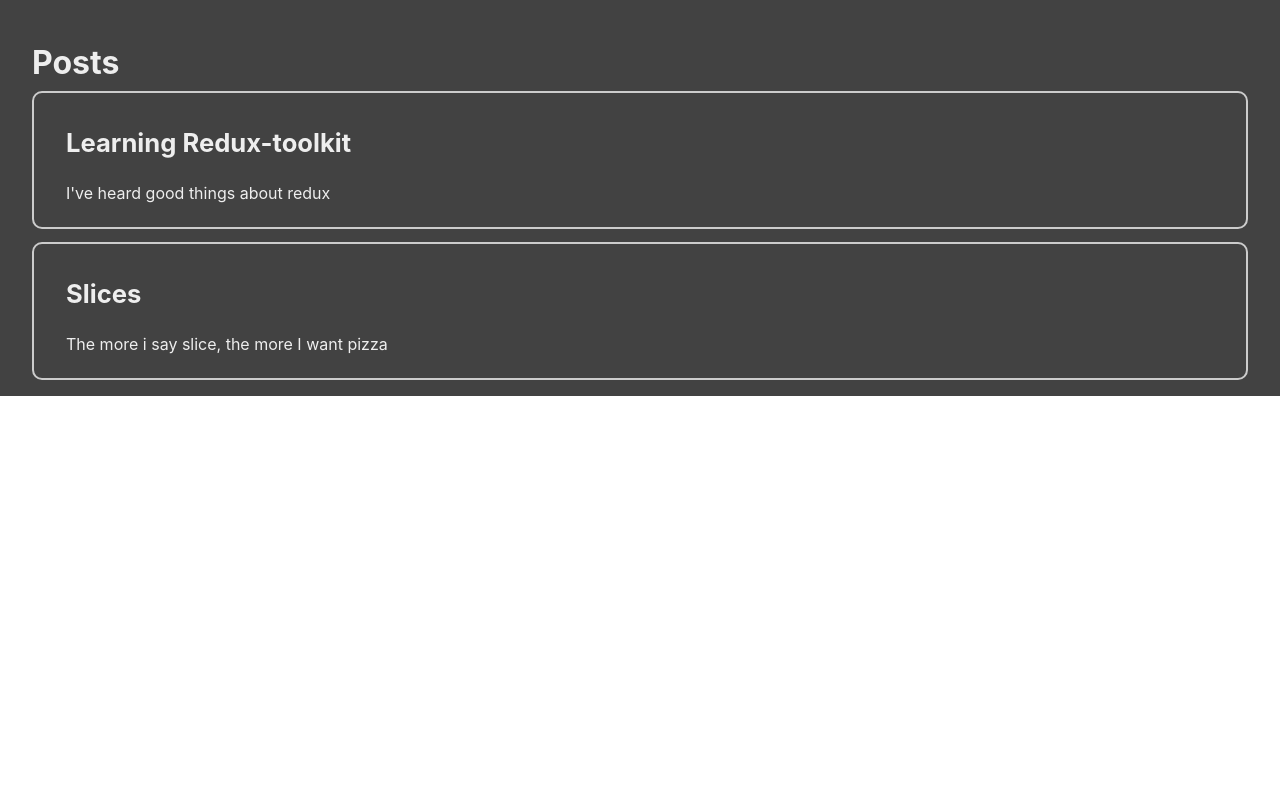
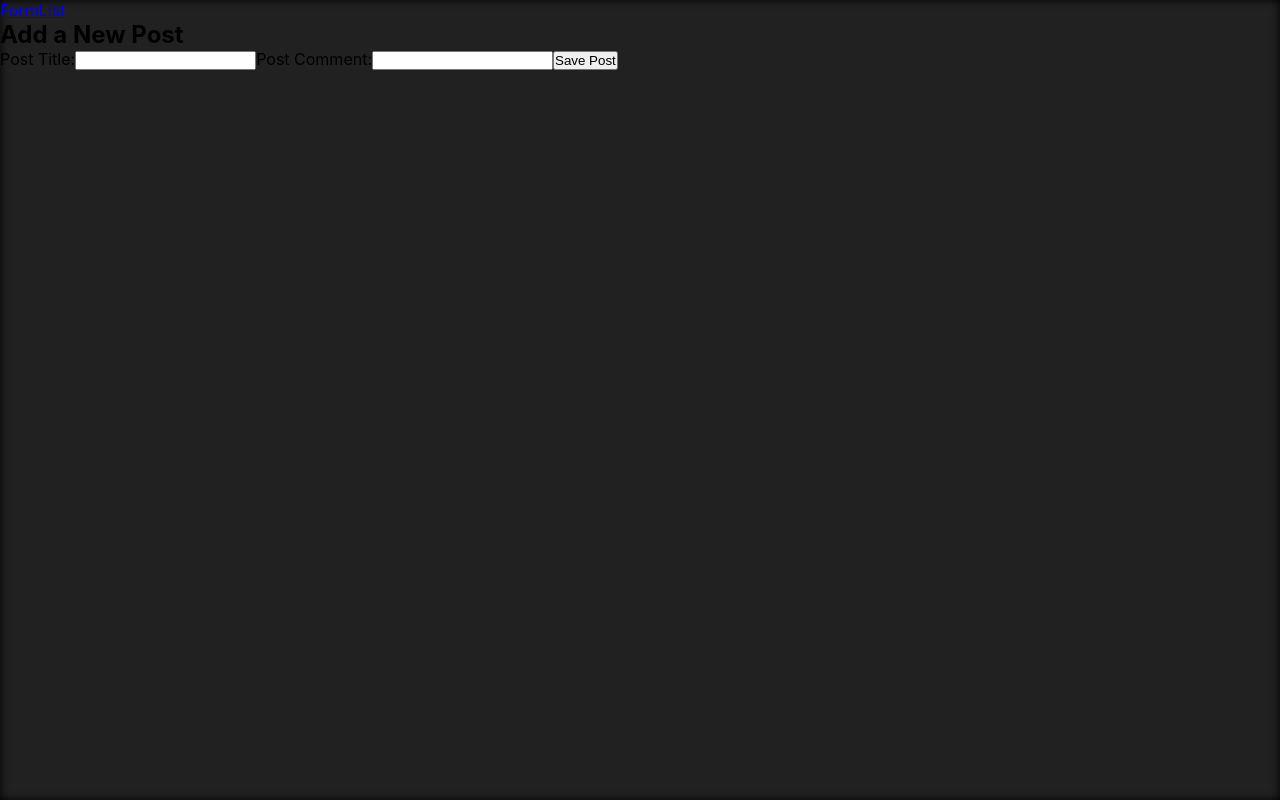
Before and after one commit to emrebican/post-bulletin, a React (Create React App) app: page /form in a window 1280 px wide. Built offline with nearby package versions, Linux system fonts and the light colour scheme.

Commit message:
add form & navbar components

```diff
--- a/package.json
+++ b/package.json
@@ -10,6 +10,7 @@
     "react": "^18.2.0",
     "react-dom": "^18.2.0",
     "react-redux": "^8.0.2",
+    "react-router-dom": "^6.3.0",
     "react-scripts": "5.0.1",
     "styled-components": "^5.3.5",
     "web-vitals": "^2.1.4"
--- a/src/App.js
+++ b/src/App.js
@@ -1,9 +1,17 @@
+import { Routes, Route } from 'react-router-dom';
+
+import Navbar from './components/Navbar/Navbar';
 import PostsList from "./features/posts/PostsList";
+import AddPostForm from "./features/posts/AddPostForm";
 
 function App() {
   return (
     <main>
-      <PostsList />
+      <Navbar />
+      <Routes>
+        <Route path='/form' element={<AddPostForm />} />
+        <Route path='/' element={<PostsList />} />
+      </Routes>
     </main>
   );
 }
--- /dev/null
+++ b/src/components/Navbar/Navbar.jsx
@@ -0,0 +1,12 @@
+import { NavLink } from "react-router-dom"
+
+const Navbar = () => {
+    return (
+        <nav>
+            <NavLink to="/form">Form</NavLink>
+            <NavLink to="/">List</NavLink>
+        </nav>
+    )
+}
+
+export default Navbar
--- /dev/null
+++ b/src/features/posts/AddPostForm.jsx
@@ -0,0 +1,69 @@
+import { useState } from "react";
+import { nanoid } from "@reduxjs/toolkit";
+import { useDispatch } from "react-redux";
+
+import { postAdded } from './postsSlice';
+
+const AddPostForm = () => {
+
+    const dispatch = useDispatch();
+
+    const [input, setInput] = useState({
+        title: "",
+        comment: ""
+    });
+
+    // Submit
+    const handleSubmit = (e) => {
+        e.preventDefault();
+
+        if (input.title.trim() && input.comment.trim()) {
+            dispatch(postAdded({
+                id: nanoid(),
+                ...input
+            }))
+        }
+
+        setInput({
+            title: "",
+            comment: ""
+        })
+    }
+
+    // onChange
+    const handleChange = (e) => {
+        const { value, name } = e.target;
+
+        setInput({
+            ...input,
+            [name]: value
+        })
+    }
+
+    return (
+        <section>
+            <h2>Add a New Post</h2>
+            <form onSubmit={handleSubmit}>
+                <label>Post Title:</label>
+                <input
+                    type="text"
+                    required
+                    name="title"
+                    value={input.title}
+                    onChange={handleChange}
+                />
+                <label>Post Comment:</label>
+                <input
+                    type="text"
+                    required
+                    name="comment"
+                    value={input.comment}
+                    onChange={handleChange}
+                />
+                <button>Save Post</button>
+            </form>
+        </section>
+    )
+}
+
+export default AddPostForm
--- a/src/features/posts/PostsList.jsx
+++ b/src/features/posts/PostsList.jsx
@@ -4,13 +4,14 @@ import { Section } from './postStyled';
 
 const PostsList = () => {
     const posts = useSelector(selectAllPosts);
-
+    console.log(posts);
     const renderedPosts = posts.map(post => (
         <article key={post.id}>
             <h3>{post.title}</h3>
             <p>{post.comment.substring(0, 100)}</p>
         </article>
     ))
+
     return (
         <Section>
             <h2>Posts</h2>
--- a/src/features/posts/postStyled.js
+++ b/src/features/posts/postStyled.js
@@ -3,25 +3,35 @@ import styled from "styled-components";
 export const Section = styled.section`
     display: flex;
     flex-direction: column;
+    align-items: center;
     gap: .8rem;
-    background-color: #424242;
     padding: 1rem 2rem;
 
     article {
-    border: 2px solid #ccc;
-    border-radius: 10px;
-    padding: .5rem 2rem;
-    background-color: #424242;
-    color: #eee;
+        width: 50%;
+        border: 2px solid #29b6f6;
+        border-radius: 10px;
+        padding: .5rem 2rem;
+        box-shadow: inset 0px 0px 10px black;
+        background-color: #29b6f6;
+        color: #eee;
 
         h3 {
             font-size: 1.6rem;
+            margin-bottom: .8rem;
+        }
+
+        p{
+            color: #ddd;
         }
     }
 
     h2 {
+        width: 15%  ;
+        text-align: center;
         font-size: 2rem;
         color: #eee;
-        margin-bottom: -.2rem;
+        margin-bottom: 1.2rem;
+        border-bottom: 2px solid #29b6f6;
     }
 `;
--- a/src/features/posts/postsSlice.jsx
+++ b/src/features/posts/postsSlice.jsx
@@ -9,11 +9,14 @@ const postsSlice = createSlice({
     name: "posts",
     initialState,
     reducers: {
-
+        postAdded: (state, action) => {
+            state.push(action.payload);
+            // [...state, action.payload]
+        }
     }
 });
 
-export const { } = postsSlice.actions;
+export const { postAdded } = postsSlice.actions;
 export default postsSlice.reducer;
 
 export const selectAllPosts = (state) => state.posts;
--- a/src/index.css
+++ b/src/index.css
@@ -1,8 +1,16 @@
+*{
+  margin: 0;
+  padding: 0;
+}
 body {
   margin: 0;
+  padding: 0;
   font-family: -apple-system, BlinkMacSystemFont, 'Segoe UI', 'Roboto', 'Oxygen',
     'Ubuntu', 'Cantarell', 'Fira Sans', 'Droid Sans', 'Helvetica Neue',
     sans-serif;
   -webkit-font-smoothing: antialiased;
   -moz-osx-font-smoothing: grayscale;
+  height: 100vh;
+  background-color: #212121;
+  box-shadow: inset 0px 0px 10px black;
 }
--- a/src/index.js
+++ b/src/index.js
@@ -1,4 +1,5 @@
 import ReactDOM from 'react-dom/client';
+import { BrowserRouter as Router } from 'react-router-dom';
 import './index.css';
 import App from './App';
 
@@ -7,7 +8,9 @@ import { store } from './redux/store';
 
 const root = ReactDOM.createRoot(document.getElementById('root'));
 root.render(
-  <Provider store={store}>
-    <App />
-  </Provider>
+  <Router>
+    <Provider store={store}>
+      <App />
+    </Provider>
+  </Router>
 );
```
Also changed, not shown: 1 other file (tests, documents, lock files or other folders).
